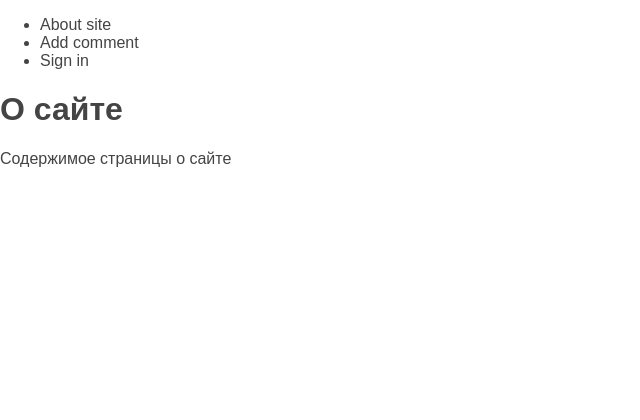
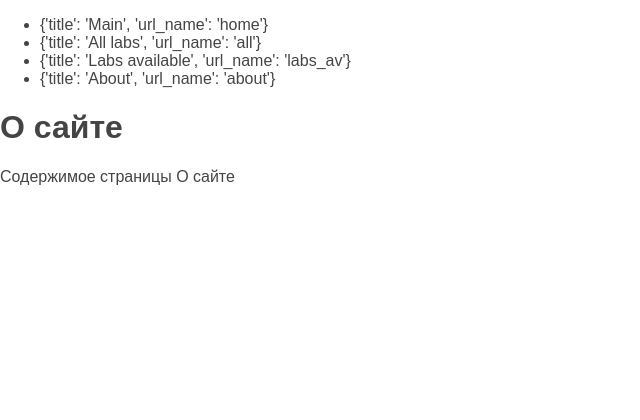
Before and after one commit to morsiiik/lab-house, a Django app: page /about/ in a window 1280 px wide. Shown: the top 420 px of the page, without its empty margins (0-640 px from the left). Run offline with Django 3.2, Linux system fonts and the light colour scheme.

Commit message:
update urls and html templates

```diff
--- a/lab_house/lab_house/settings.py
+++ b/lab_house/lab_house/settings.py
@@ -23,7 +23,7 @@
 SECRET_KEY = 'django-insecure-t8q3o)6*x^#l8@up5_k!m#=qy2s46dk89t$20gg-u99^8me&cn'
 
 # SECURITY WARNING: don't run with debug turned on in production!
-DEBUG = True
+DEBUG = False
 
 ALLOWED_HOSTS = ['127.0.0.1']
 
--- a/lab_house/labs/templates/labs/about.html
+++ b/lab_house/labs/templates/labs/about.html
@@ -1,6 +1,17 @@
 {% extends 'labs/base.html' %}
 
 {% block content %}
-<h1>{{title}}</h1>
-<p>Содержимое страницы о сайте</p>
+    <h1>{{ title }}</h1>
+    <p>Содержимое страницы {{ title }}</p>
+
+    <ul>
+        {% for p in posts %}
+            <li>
+                <h2><a href=/lab/{{ p.id }} target="_blank">{{ p.title }}</a></h2>
+                <p>{{ p.deadline }}</p>
+                <hr>
+            </li>
+        {% endfor %}
+    </ul>
+
 {% endblock content %}
--- a/lab_house/labs/urls.py
+++ b/lab_house/labs/urls.py
@@ -3,9 +3,11 @@
 from .views import *
 
 urlpatterns = [
-    path('labs/<int:lab_number>/', lab_num),  # http://127.0.0.1:8000/labs/
-    path('hello/', hello),
-    path('', index, name='home'),
+    path('lab/<int:lab_number>/', lab),  # http://127.0.0.1:8000/labs/
+    path('all/', all_labs, name='all'),
+    path('labs-available/', available_labs, name='labs_av'),
+    path('', main, name='home'),
     path('about/', about, name='about'),
     path('redirect/', redir)
+
 ]
--- a/lab_house/labs/views.py
+++ b/lab_house/labs/views.py
@@ -3,23 +3,58 @@
 
 from .models import *
 
-menu = ["About site", "Add comment", "Sign in"]
+menu = [
+    {'title': 'Main', 'url_name': 'home'},
+    {'title': 'All labs', 'url_name': 'all'},
+    {'title': 'Labs available', 'url_name': 'labs_av'},
+    {'title': 'About', 'url_name': 'about'}
+]
 
-def hello(request):
-    return HttpResponse("Hello")
+
+def available_labs(request):
+    context = {
+        'menu': menu,
+        'posts': Lab.objects.filter(is_published=True),
+        'title': 'All labs available'
+    }
+    return render(request, 'labs/index.html', context=context)
+
+def all_labs(request):
+    context = {
+        'menu': menu,
+        'posts': Lab.objects.all(),
+        'title': 'All labs'
+    }
+    return render(request, 'labs/index.html', context=context)
+
+
+def main(request):
+    posts = Lab.objects.all()
+    context = {
+        'menu': menu,
+        'posts': Lab.objects.all(),
+        'title': 'Main page'
+    }
+    return render(request, 'labs/index.html', context = context)
+
+
+def about(request):
+    context = {
+        'menu' : menu,
+        'title': 'О сайте'
+    }
+    return render(request, 'labs/about.html', context=context)
+
+
+def lab(request, lab_number):
+    context = {
+    'menu' : menu,
+    'curr_lab' : Lab.objects.get(pk=lab_number)
+    }
+    return render(request, 'labs/curr_lab.html', context=context)
 
 def redir(request):
     return redirect('home', permanent=True)
 
-def index(request):
-    posts = Lab.objects.all()
-    return render(request, 'labs/index.html', {'posts': posts, 'menu': menu, 'title': 'Главная страница'})
-
-def about(request):
-    return render(request, 'labs/about.html', {'menu': menu, 'title': 'О сайте'})
-
-def lab_num(request, lab_number):
-    return HttpResponse(f"<h1>Лаба</h1><p>{lab_number}</p>")
-
 def page_not_found(request, exception):
     return HttpResponseNotFound(f"<h1>Страница не найдена<h1>")
```
Also changed, not shown: lab_house/labs/templates/labs/curr_lab.html (added, +15 -0 lines), lab_house/labs/templates/labs/index.html (+4 -4 lines), lab_house/db.sqlite3.
